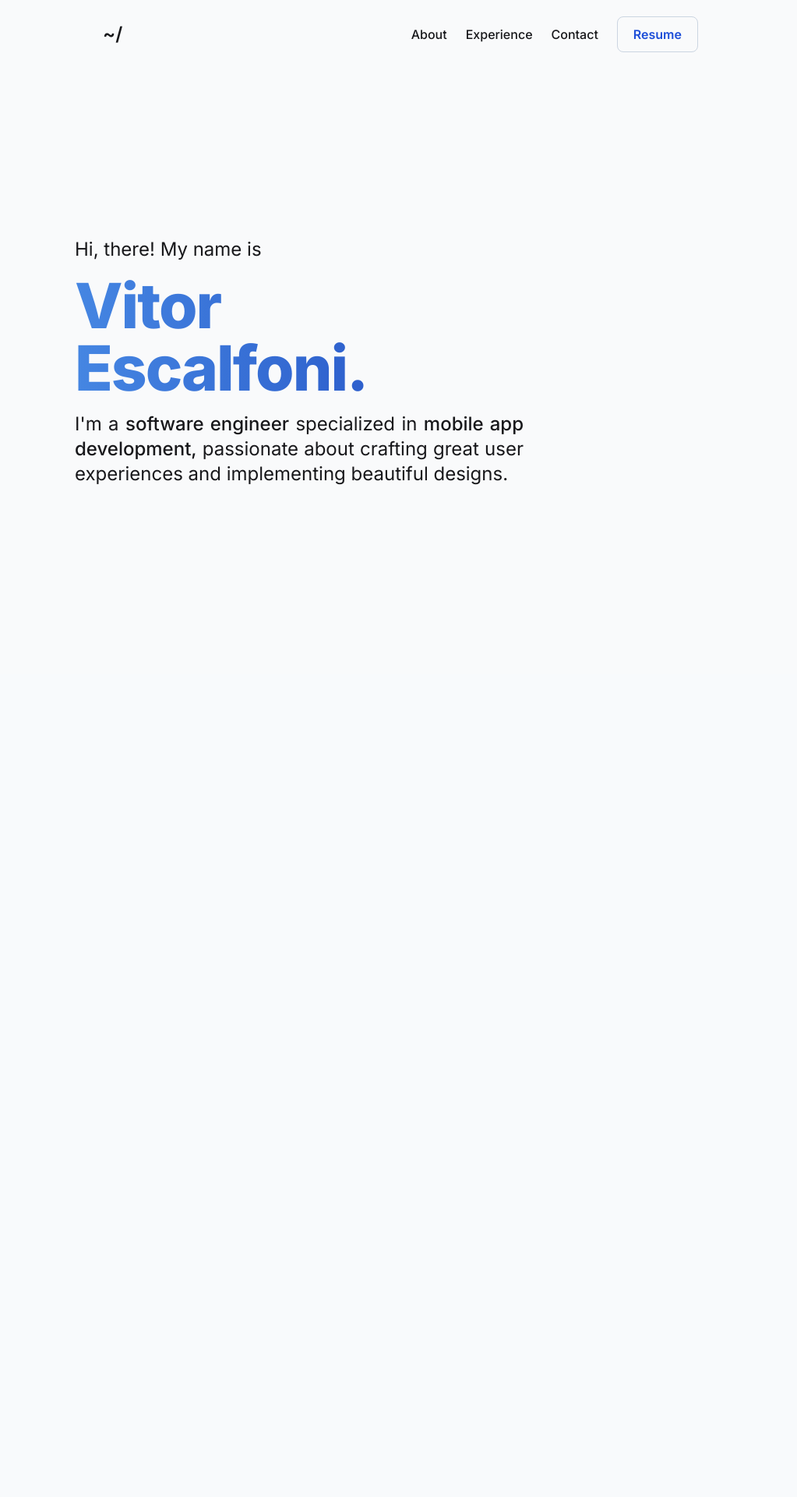
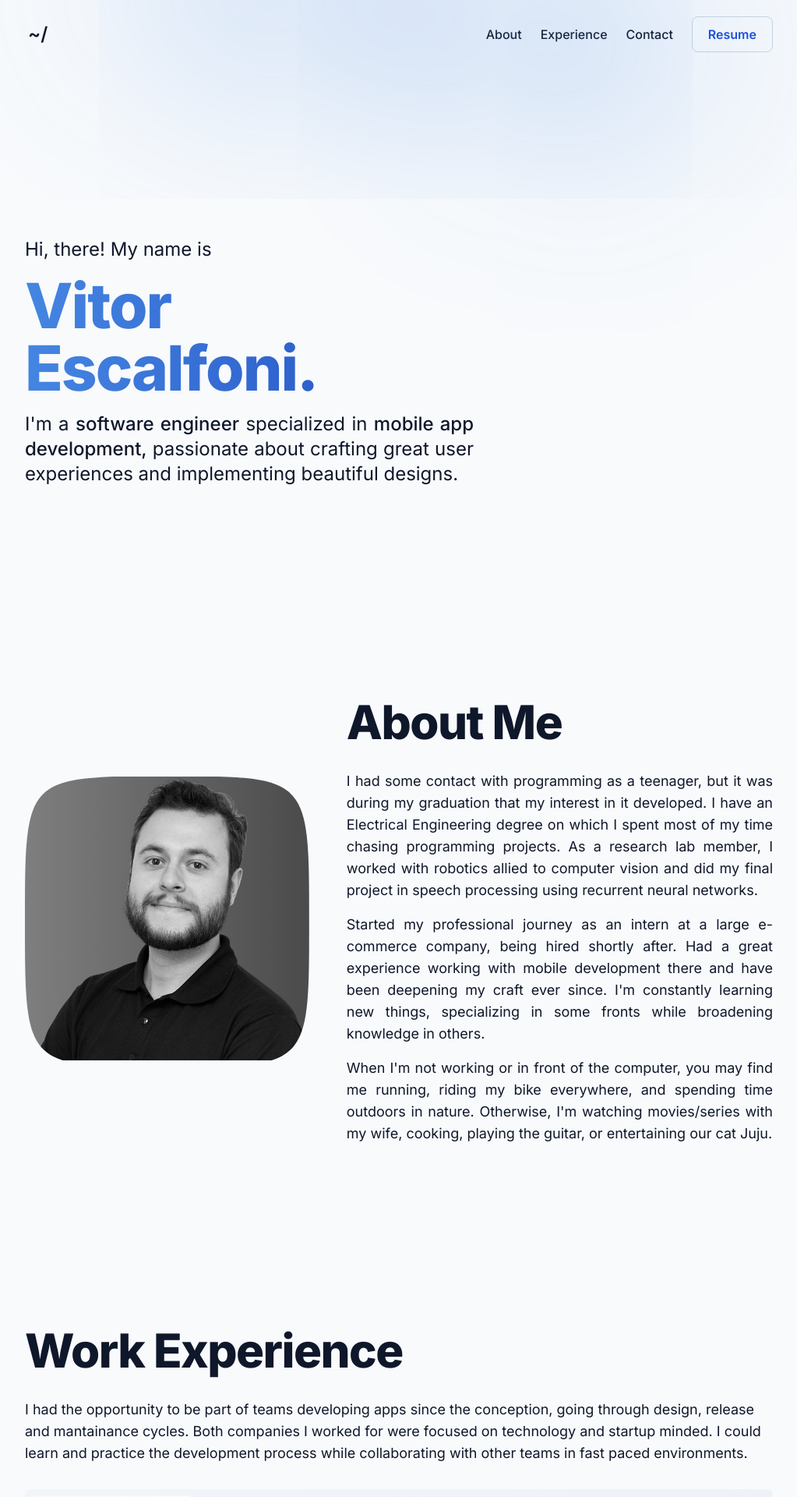
Before and after one commit to scalfs/personal-website, a Next.js app: page / in a window 1280 px wide. Shown: the top 1920 px of the page at 78% size, without its empty margins (128-1151 px from the left). Before the commit the page ends 864 px from the top, so only its background shows below. Built offline with nearby package versions, Linux system fonts and the light colour scheme.

Commit message:
feat: organized main file

```diff
--- a/src/components/Main/index.tsx
+++ b/src/components/Main/index.tsx
@@ -1,16 +1,28 @@
+import About from 'components/About'
+import Contact from 'components/Contact'
+import Experience from 'components/Experience'
+import Footer from 'components/Footer'
 import Header from 'components/Header'
 import Hero from 'components/Hero'
 import LayoutBlur from 'components/LayoutBlur'
 
 const Main = () => (
-  <div className="min-h-screen bg-gray-50 text-zinc-900">
-    <div className="mx-auto max-w-4xl px-4 sm:px-6 lg:px-8">
-      <LayoutBlur />
+  <div>
+    <Header />
 
-      <Header />
+    <LayoutBlur type="top" />
 
+    <main className="mx-auto max-w-5xl overflow-hidden px-4 sm:px-6 sm:text-lg md:px-8">
       <Hero />
-    </div>
+
+      <About />
+
+      <Experience />
+
+      <Contact />
+    </main>
+
+    <Footer />
   </div>
 )
 
--- a/src/components/Main/test.tsx
+++ b/src/components/Main/test.tsx
@@ -1,11 +1,14 @@
-import { render } from '@testing-library/react'
+import { render, screen } from '@testing-library/react'
 
 import Main from '.'
 
-describe('', () => {
-  it('should render the colors correctly', () => {
-    const { container } = render(<Main />)
+describe('<Main />', () => {
+  it('should render correctly and have proper roles', () => {
+    render(<Main />)
 
-    expect(container.firstChild).toHaveClass('bg-gray-50')
+    expect(screen.getByRole('banner')).toBeInTheDocument()
+    expect(screen.getByRole('navigation')).toBeInTheDocument()
+    expect(screen.getByRole('main')).toBeInTheDocument()
+    expect(screen.getByRole('contentinfo')).toBeInTheDocument()
   })
 })
```
